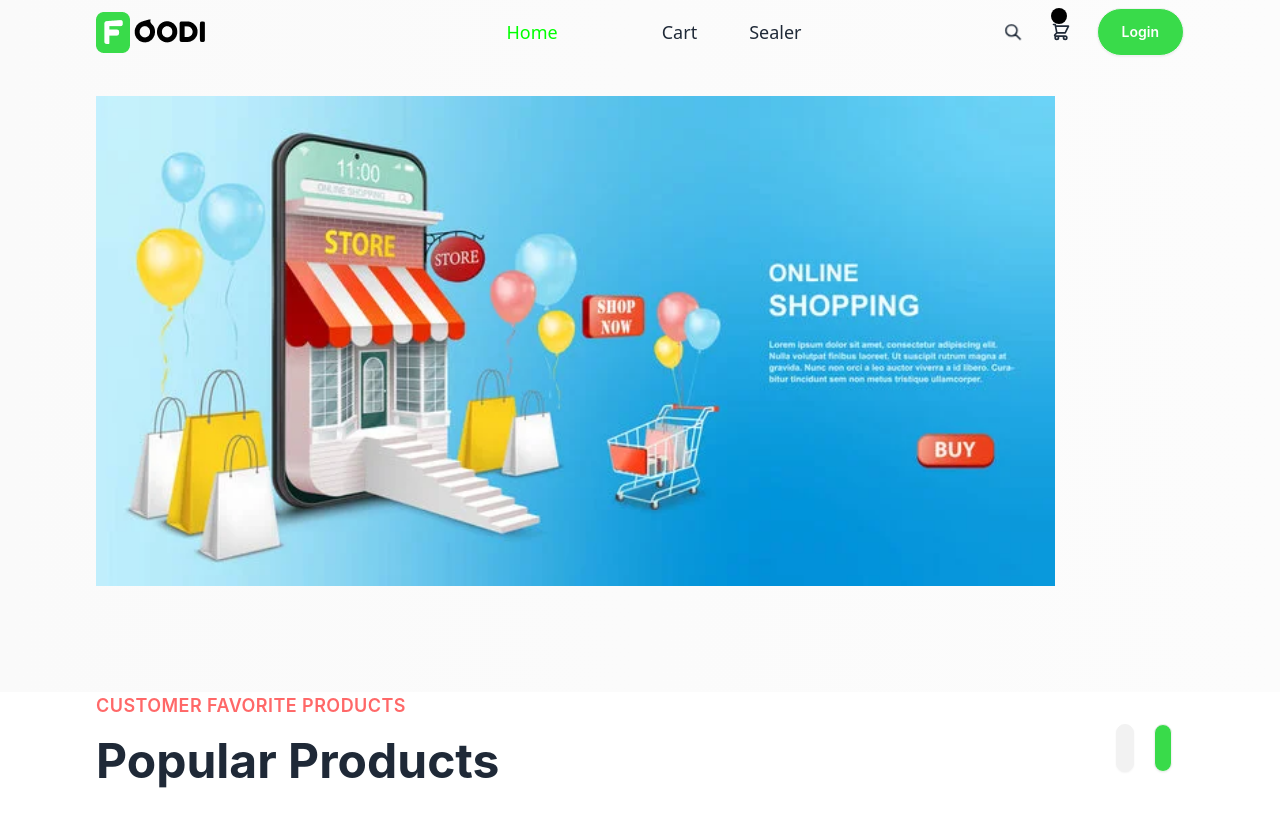
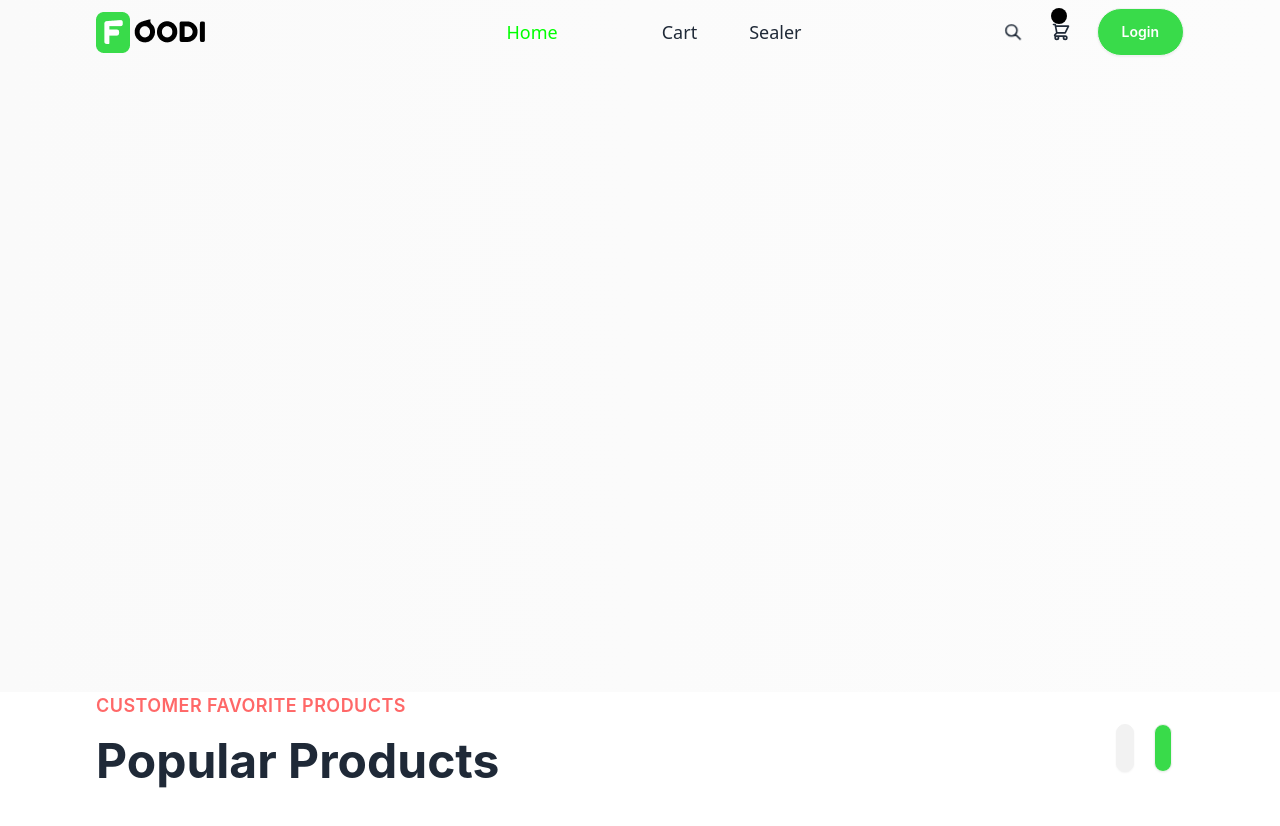
Before and after one commit to shakir737/Ecomerse-mern, a React (Vite) app in the folder frontEnd/: page /menu in a window 1280 px wide. Both pictures are taken after a click on the element "Home". Shown: the top 826 px of the page. Built offline with nearby package versions, Linux system fonts and the light colour scheme; no server answers.

Commit message:
comented

```diff
--- a/frontEnd/src/components/Banner.jsx
+++ b/frontEnd/src/components/Banner.jsx
@@ -19,7 +19,7 @@ const Banner = () => {
 
           open ? (
             <div className=" w-[350px] h-[250px] lg:w-[1400px] lg:h-[500px] md:w-[600px] md:h-[250px]">
-            <Image src={bannerImg} height="640" width="959" />
+            {/* <Image src={bannerImg} height="640" width="959" /> */}
             </div>
           ) : (
             <div className=" w-[350px] h-[250px] lg:w-[1400px] lg:h-[500px] md:w-[600px] md:h-[250px]">
--- a/frontEnd/src/state/api.js
+++ b/frontEnd/src/state/api.js
@@ -1,7 +1,7 @@
 import { createApi, fetchBaseQuery } from "@reduxjs/toolkit/query/react";
 
 export const api = createApi({
-  baseQuery: fetchBaseQuery({  baseUrl: "http://localhost:3000/api/",
+  baseQuery: fetchBaseQuery({  baseUrl: "http://localhost:4000/api/",
   prepareHeaders: (headers, { getState }) => {
             let user = getState();
             const {auth: {token}} = user;
```
Also changed, not shown: 2 other files (tests, documents, lock files or other folders).
